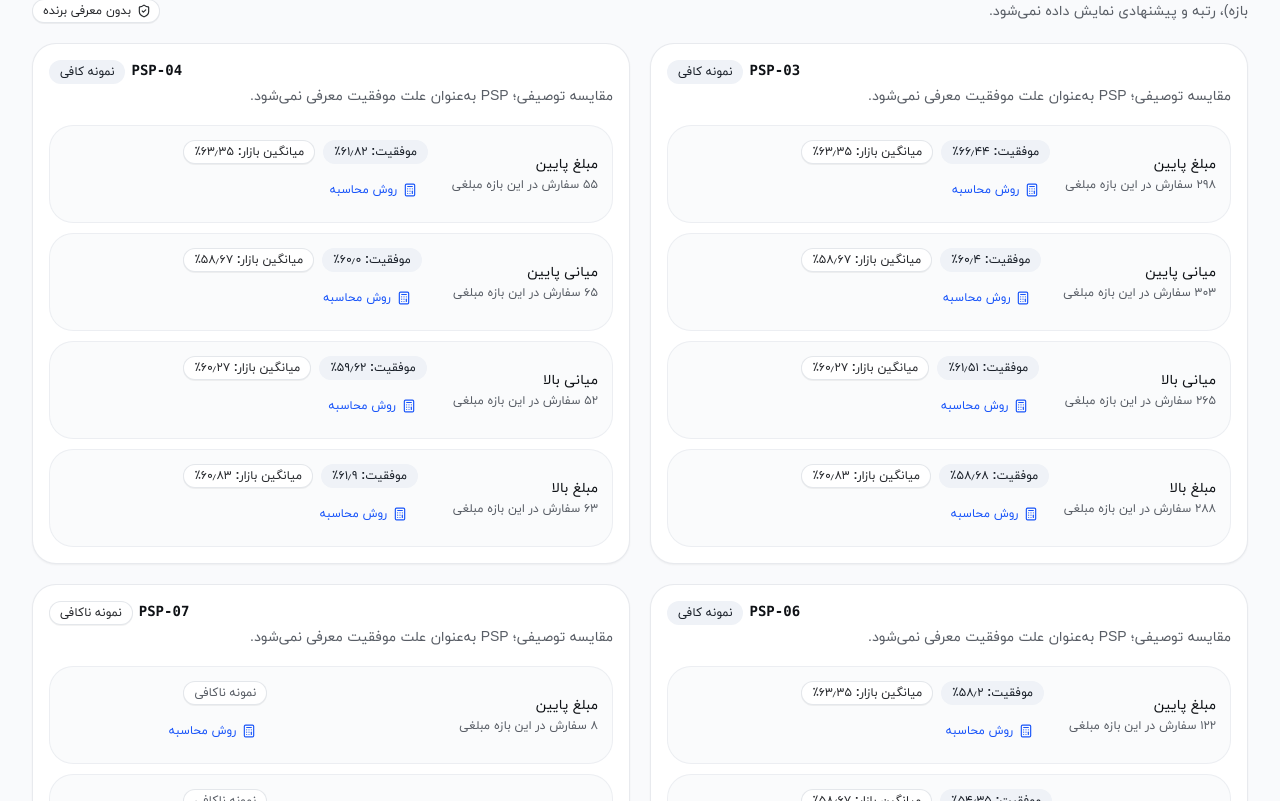
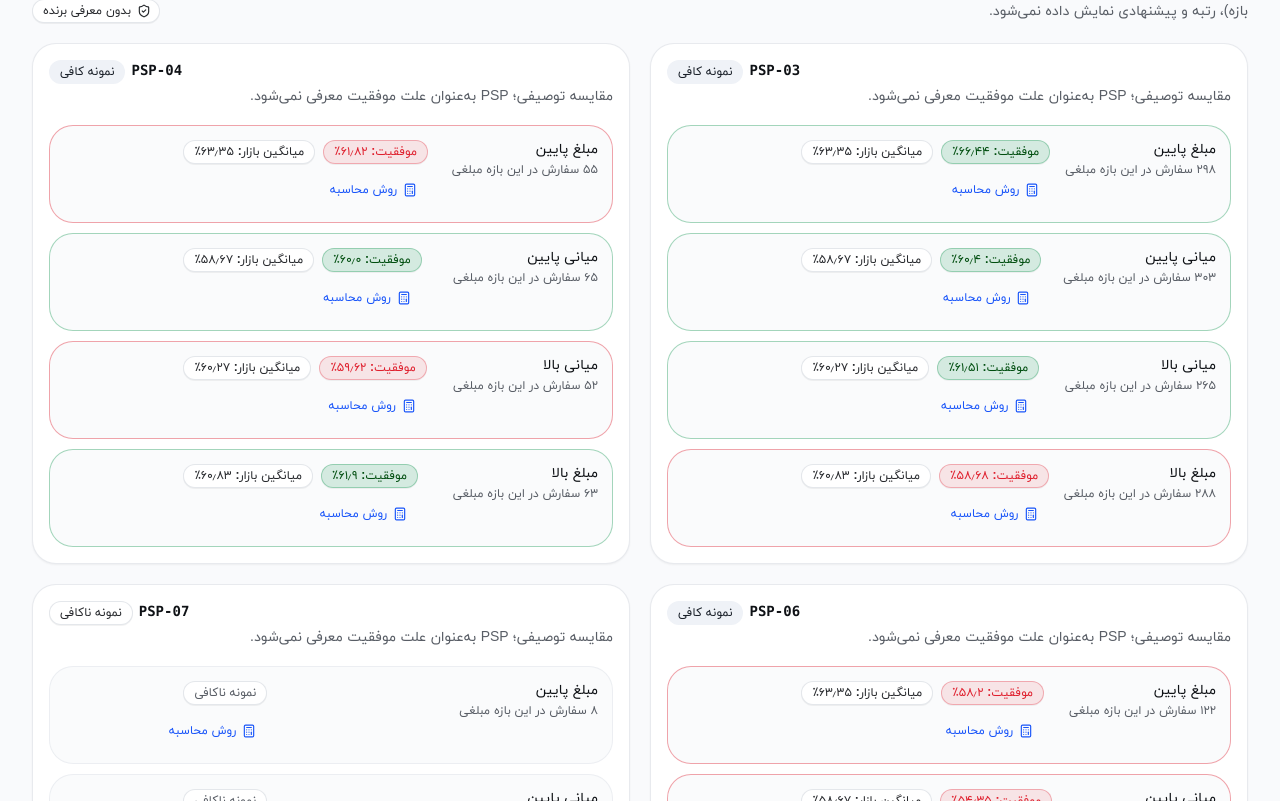
Before and after one commit to Pezhm4n/challenge-1-zarinpal, a Next.js app: page /recovery in a window 1280 px wide. Shown: the part 2559-3360 px from the top of the page. Built offline with nearby package versions, Linux system fonts and the light colour scheme.

Commit message:
feat(ux): market-baseline green/red coloring on PSP amount-band rows and single-column rows at 1024-1279px to stop band label truncation

```diff
--- a/src/features/conversion-recovery/conversion-recovery-page.tsx
+++ b/src/features/conversion-recovery/conversion-recovery-page.tsx
@@ -317,8 +317,24 @@ function SegmentRow({
   onEvidenceRequest: (evidenceId: string) => void
 }) {
   const [, band = segment.key] = segment.key.split("|", 2)
+  const hasBaseline =
+    segment.quality === "sufficient" &&
+    segment.verifyPct !== null &&
+    segment.peerOrBaselinePct !== null
+  const belowMarket =
+    segment.quality === "sufficient" &&
+    segment.verifyPct !== null &&
+    segment.peerOrBaselinePct !== null &&
+    segment.verifyPct < segment.peerOrBaselinePct
   return (
-    <div className="grid gap-3 rounded-xl border border-border/50 bg-muted/30 p-3.5 sm:grid-cols-[minmax(0,1fr)_auto] sm:items-center hover:bg-muted/50 transition-colors">
+    <div
+      className={cn(
+        "grid gap-3 rounded-xl border bg-muted/30 p-3.5 transition-colors sm:grid-cols-[minmax(0,1fr)_auto] sm:items-center hover:bg-muted/50 lg:grid-cols-1 lg:items-start xl:grid-cols-[minmax(0,1fr)_auto]",
+        hasBaseline && belowMarket && "border-destructive/40",
+        hasBaseline && !belowMarket && "border-success/35",
+        !hasBaseline && "border-border/50",
+      )}
+    >
       <div className="min-w-0">
         <p className="truncate font-semibold text-foreground" title={bandLabels[band] ?? band}>
           {bandLabels[band] ?? band}
@@ -330,7 +346,14 @@ function SegmentRow({
       <div className="flex flex-wrap items-center gap-2">
         {segment.quality === "sufficient" && segment.verifyPct !== null ? (
           <>
-            <Badge variant="secondary" className="font-semibold">
+            <Badge
+              variant="outline"
+              className={cn(
+                "font-semibold",
+                belowMarket && "bg-destructive/10 text-destructive border-destructive/30",
+                hasBaseline && !belowMarket && "bg-success/15 text-success-foreground border-success/30",
+              )}
+            >
               موفقیت: {faPercent.format(segment.verifyPct)}٪
             </Badge>
             {segment.peerOrBaselinePct !== null ? (
```
